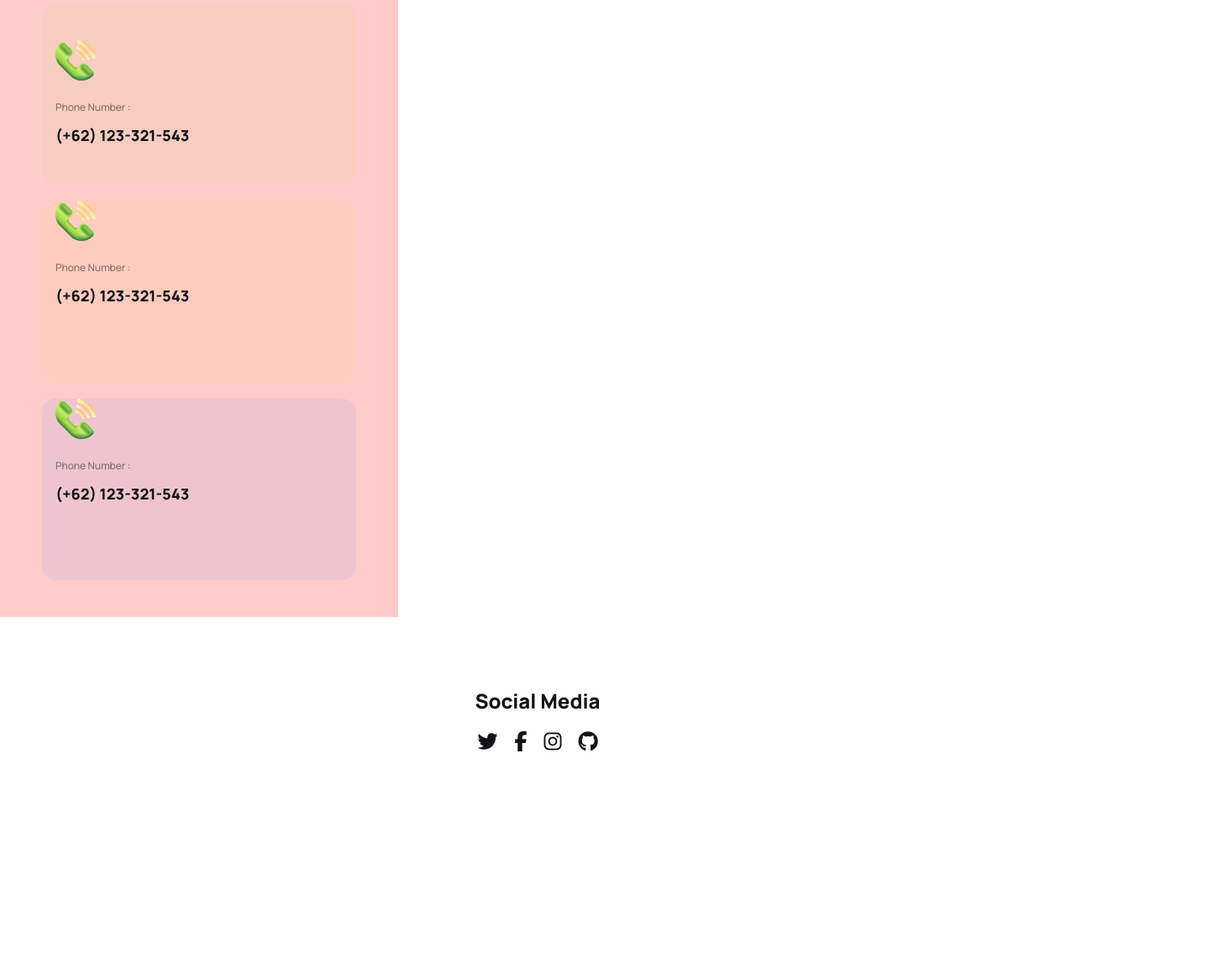
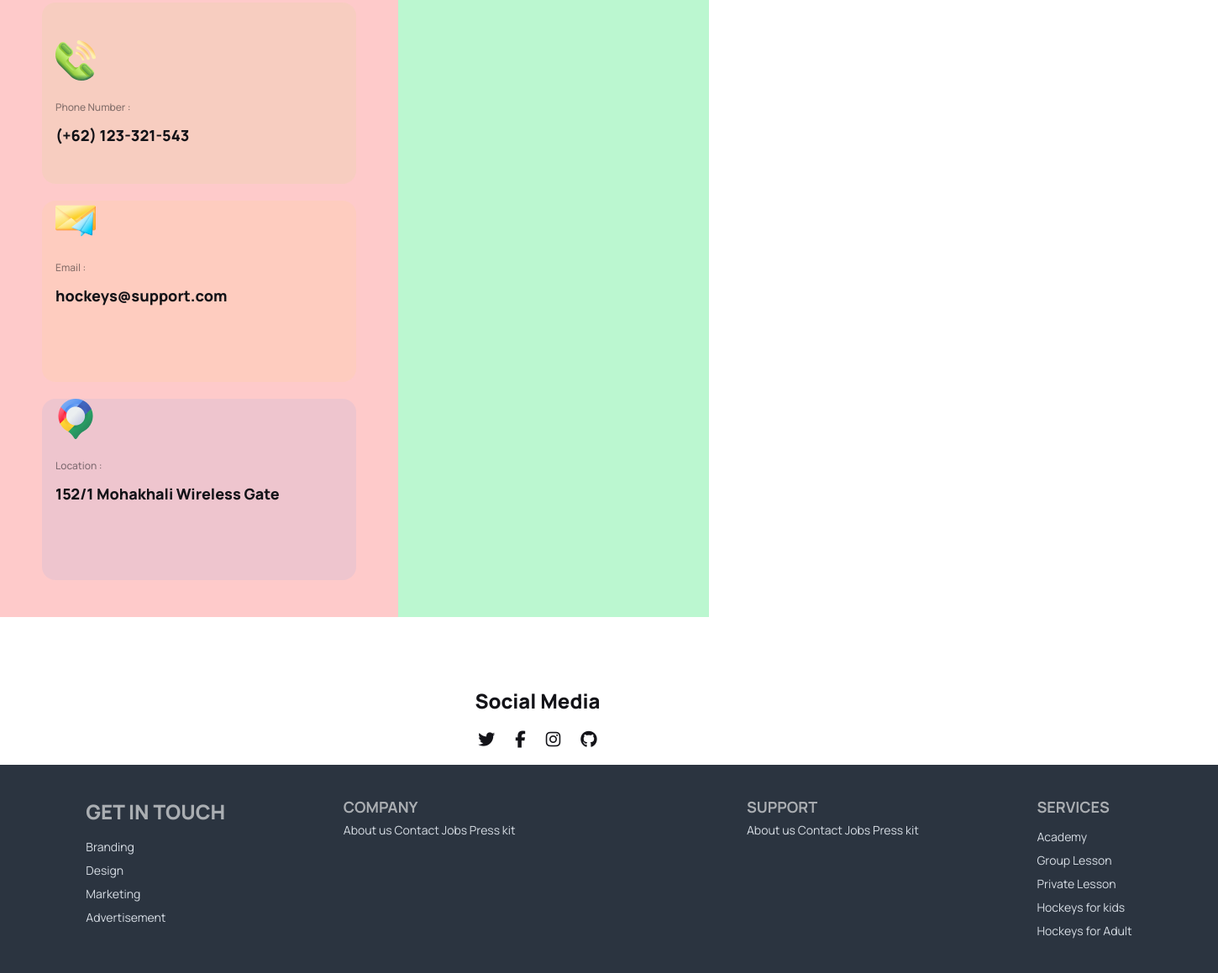
Before and after one commit to Dhruba545/third-assignment, a plain HTML site: page index.html in a window 1280 px wide. Shown: the part 3499-4658 px from the top of the page at 84% size, 1450 px wide, since content can reach past the window. Before the commit the page ends 4414 px from the top, so only its background shows below. Drawn offline with nearby package versions, Linux system fonts and the light colour scheme.

Commit message:
fotter sectioin degine complete

```diff
--- a/index.html
+++ b/index.html
@@ -289,6 +289,7 @@
             </div>
         </div>
         <!--Start The Clients Question Section -->
+        <div class="" >
             <div class="flex flex-col space-y-8" >
                 <div> <!--Clients 1-->
                     <div class="w-[343px] md:w-[502px] bg-white flex flex-col space-y-5 p-5 rounded-xl mx-auto mt-8 justify-center items-center  text-center ">
@@ -300,8 +301,10 @@
                     </div>
                     </div>
                 </div>
-            <div class="flex flex-col space-y-5 md:w-[474px] w-[335px] md:h-[776px] h-[664px] bg-red-200 items-center justify-center  " >  <!--Clients 2-->
-             <div class="md:w-[374px] md:h-[216px] bg-[#BCED6D1A] rounded-2xl flex items-center " ><!--Clients 2 1-->
+                <div class="flex flex-col md:flex-row ">
+
+                <div class="flex flex-col space-y-5 md:w-[474px] w-[335px] md:h-[776px] h-[664px] bg-red-200 items-center justify-center  " >  <!--first of thw-->
+                    <div class="w-[287px] h-[184px]  md:w-[374px] md:h-[216px] bg-[#BCED6D1A] rounded-2xl flex items-center " ><!--Clients 2 1-->
                        <div class="flex flex-col justify-center space-y-6 pl-4 " > <!--Clients 2 1 0 -->
                            <div><!--Clients 2 1 1-->
                                <img src="./Images/Group 1171275317.png" height="48px" width="48px">
@@ -316,35 +319,39 @@
                            </div>
                        </div>
                     </div>
-             <div class="md:w-[374px] md:h-[216px] bg-[#FDDD5F1A] rounded-2xl " ><!--Clients 2 2 -->
+                    <div class="w-[287px] h-[184px]  md:w-[374px] md:h-[216px] bg-[#FDDD5F1A] rounded-2xl " ><!--Clients 2 2 -->
                        <div class="flex flex-col justify-center space-y-6 pl-4 " > <!--Clients 2 0 -->
                            <div><!--Clients 2 1 1-->
-                        <img src="./Images/Group 1171275317.png" height="48px" width="48px">
+                               <img src="./Images/Group 1171275318.png" height="48px" width="48px">
                            </div>
                            <div class="flex flex-col space-y-3" ><!--Clients 2 1 2-->
                                <div class="text-xs text-[#13131880] font-medium " >
-                            Phone Number :
+                                   Email :
                                </div>
                                <div class="text-[18px] text-[#131318] font-extrabold " >
-                            (+62) 123-321-543
+                                   hockeys@support.com
                                </div>
                            </div>
                        </div>
                     </div>
-             <div class="md:w-[374px] md:h-[216px] bg-[#629CF31A] rounded-2xl " ><!--Clients 2 3 -->
+                    <div class=" w-[287px] h-[184px] md:w-[374px] md:h-[216px] bg-[#629CF31A] rounded-2xl " ><!--Clients 2 3 -->
                        <div class="flex flex-col justify-center space-y-6 pl-4 " > <!--Clients 2 0 -->
                            <div><!--Clients 2 1 1-->
-                        <img src="./Images/Group 1171275317.png" height="48px" width="48px">
+                               <img src="./Images/Group 1171275321.png" height="48px" width="48px">
                            </div>
                            <div class="flex flex-col space-y-3" ><!--Clients 2 1 2-->
                                <div class="text-xs text-[#13131880] font-medium " >
-                            Phone Number :
+                                   Location :
                                </div>
                                <div class="text-[18px] text-[#131318] font-extrabold " >
-                            (+62) 123-321-543
+                                   152/1 Mohakhali Wireless Gate
                                </div>
                            </div>
                        </div>
+                    </div>
+                   </div>
+                    <div class="w-[335px] md:w-[370px] md:h-[776px] bg-green-200 " ><!--The second of two-->
+
                     </div>
                 </div>
                 <div><!--Clients 3-->
@@ -352,13 +359,49 @@
                         <div class="text-[#131318] text-2xl font-extrabold " >
                             Social Media
                         </div>
-                    <div class="text-[#131318] text-2xl font-extrabold flex space-x-5 " >
+                        <div class=" text-[#131318] text-xl font-extrabold flex space-x-6 " >
                             <i class="fa-brands fa-twitter"></i><i class="fa-brands fa-facebook-f"></i><i class="fa-brands fa-instagram"></i><i class="fa-brands fa-github"></i>
+                    </div>
                     </div>
                 </div>
             </div>
         </div>
         <!-- End The Clients Question Section -->
     </main>
+    <footer>
+        <footer class=" footer p-10 bg-neutral text-neutral-content flex flex-col md:flex-row justify-around w-[340px] md:w-[1450px] mx-auto ">
+            <nav>
+              <header class="footer-title text-2xl text-white font-extrabold  ">Get In Touch</header>
+              <a class="link link-hover">Branding</a>
+              <a class="link link-hover">Design</a>
+              <a class="link link-hover">Marketing</a>
+              <a class="link link-hover">Advertisement</a>
+            </nav>
+            <nav class="flex justify-between w-[340px] md:w-1/2" >
+              <div>
+                <header class="footer-title text-[18px] font-bold text-white  ">Company</header>
+                <a class="link link-hover">About us</a>
+                <a class="link link-hover">Contact</a>
+                <a class="link link-hover">Jobs</a>
+                <a class="link link-hover">Press kit</a>
+              </div>
+              <div>
+                <header class="footer-title text-[18px] font-bold text-white  ">Support</header>
+              <a class="link link-hover">About us</a>
+              <a class="link link-hover">Contact</a>
+              <a class="link link-hover">Jobs</a>
+              <a class="link link-hover">Press kit</a>
+              </div>
+            </nav>
+            <nav>
+              <header class="footer-title text-[18px] font-bold text-white  ">Services</header>
+              <a class="link link-hover">Academy</a>
+              <a class="link link-hover">Group Lesson</a>
+              <a class="link link-hover">Private Lesson</a>
+              <a class="link link-hover">Hockeys for kids</a>
+              <a class="link link-hover">Hockeys for Adult</a>
+            </nav>
+          </footer>
+    </footer>
 </body>
-</ht
+</html>
```
Lines whose indentation alone changed are shown as unchanged.
